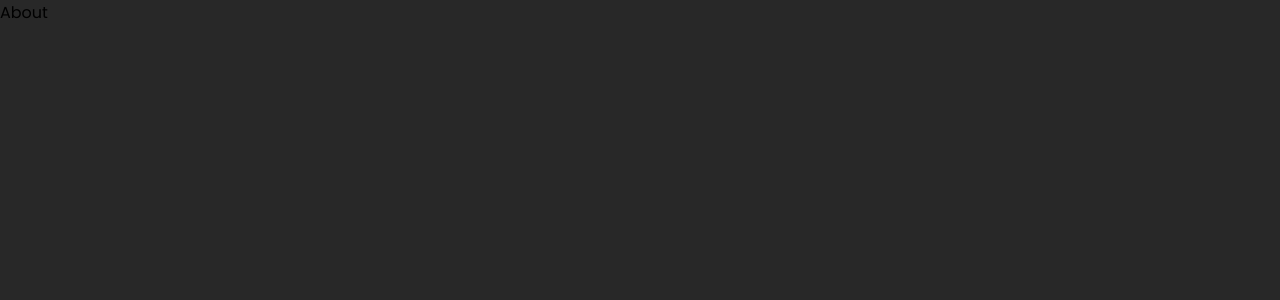
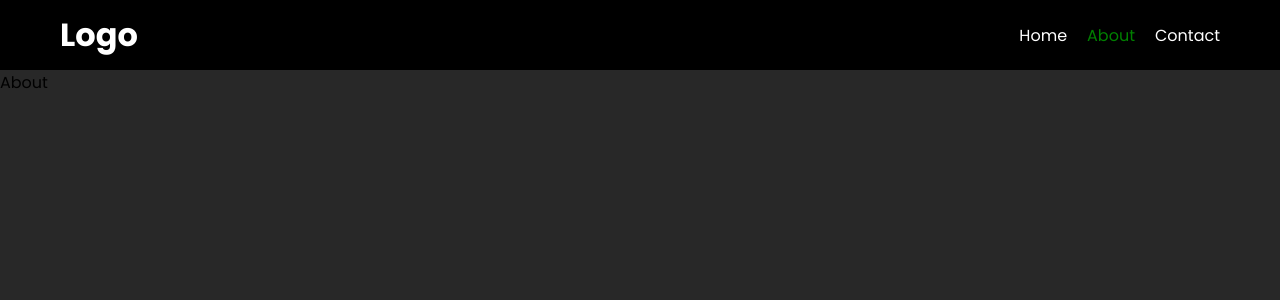
Before and after one commit to serhatbek/react-navbar-usercard, a React (Create React App) app: page /about in a window 1280 px wide. Shown: the top 300 px of the page. Built offline with nearby package versions, Linux system fonts and the light colour scheme.

Commit message:
fixed: header

```diff
--- a/src/App.js
+++ b/src/App.js
@@ -1,30 +1,25 @@
 import { BrowserRouter, Routes, Route } from 'react-router-dom';
 import './styles/styles.scss';
 
-import Home from './components/pages/Home/Home';
-import About from './components/pages/About/About';
-import Contact from './components/pages/Contact/Contact';
-import Error from './components/pages/Error/Error';
-import Layout from './components/pages/Layout/Layout';
+import Home from './pages/Home/Home';
+import About from './pages/About/About';
+import Contact from './pages/Contact/Contact';
+import Error from './pages/Error/Error';
+import SharedLayout from './pages/Layout/SharedLayout';
 
 const App = () => {
   return (
     <BrowserRouter>
       <Routes>
-        <Route path='/' element={<Layout />} />
-        <Route index element={<Home />} />
-        <Route path='about' element={<About />} />
-        <Route path='contact' element={<Contact />} />
-        <Route path='*' element={<Error />} />
+        <Route path='/' element={<SharedLayout />}>
+          <Route index element={<Home />} />
+          <Route path='about' element={<About />} />
+          <Route path='contact' element={<Contact />} />
+          <Route path='*' element={<Error />} />
+        </Route>
       </Routes>
     </BrowserRouter>
   );
 };
 
 export default App;
-
-// <Route path='/' element={<Layout />} />
-// <Route index element={<Home />} />
-// <Route path='about' element={<About />} />
-// <Route path='contact' element={<Contact />} />
-// <Route path='*' element={<Error />} />
--- a/src/components/Header/Header.js
+++ b/src/components/Header/Header.js
@@ -7,7 +7,7 @@ const Header = () => {
   return (
     <header className='header'>
       <div className='container'>
-        <NavLink to='/'>
+        <NavLink className='logo' to='/'>
           <h1>Logo</h1>
         </NavLink>
         <Navbar />
--- a/src/components/Header/Header.scss
+++ b/src/components/Header/Header.scss
@@ -9,7 +9,7 @@
     align-items: center;
     justify-content: space-between;
 
-    .active {
+    .logo {
       color: #fff;
     }
   }
--- a/src/components/pages/Home/Home.js
+++ b/src/pages/Home/Home.js
@@ -1,11 +1,11 @@
-import Users from '../../Users/Users';
 import './Home.scss';
+import Users from '../../components/Users/Users';
 
 const Home = () => {
   return (
     <div className='home'>
-      <h1>Users</h1>
       <div className='container'>
+        <h1>Users</h1>
         <div className='box'>
           <Users />
         </div>
--- a/src/components/pages/Layout/Layout.js
+++ b/src/pages/Layout/SharedLayout.js
@@ -1,7 +1,7 @@
 import { Outlet } from 'react-router-dom';
-import Header from '../../Header/Header';
+import Header from '../../components/Header/Header';
 
-const Layout = () => {
+const SharedLayout = () => {
   return (
     <>
       <Header />
@@ -10,4 +10,4 @@ const Layout = () => {
   );
 };
 
-export default Layout;
+export default SharedLayout;
```
Also changed, not shown: src/pages/Layout/Layout2.js (added, +13 -0 lines), src/pages/About/About.js (renamed from src/components/pages/About/About.js), src/pages/Contact/Contact.js (renamed from src/components/pages/Contact/Contact.js), src/pages/Error/Error.js (renamed from src/components/pages/Error/Error.js), src/pages/Home/Home.scss (renamed from src/components/pages/Home/Home.scss).
